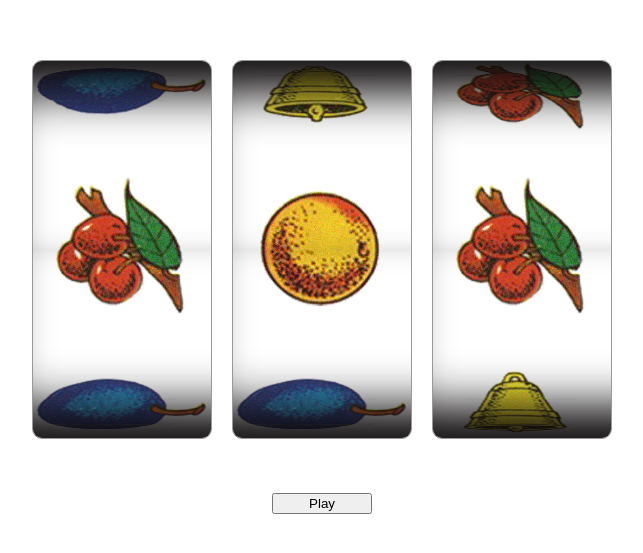
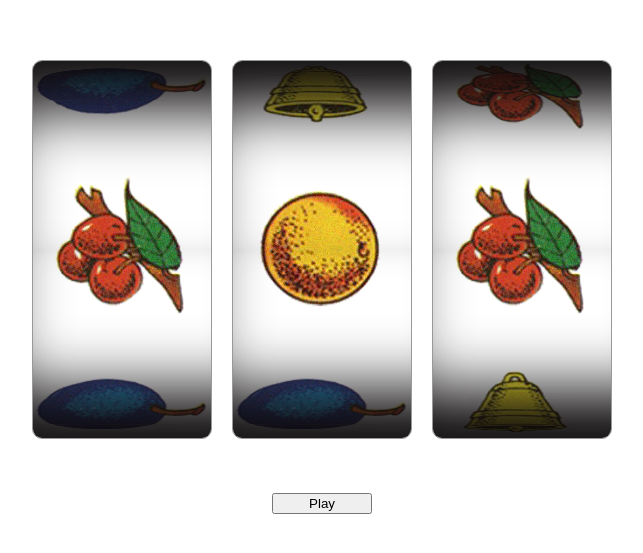
Before and after one commit to nuxy/slot-machine-gen, a website: page demo/demo.html in a window 1280 px wide. Shown: the part 113-666 px from the top of the page, without its empty margins (318-961 px from the left). Drawn offline with nearby package versions, Linux system fonts and the light colour scheme; files that its build step writes are made by us from their sources.

Commit message:
Fix reel shadow position (center line)

```diff
--- a/src/slot-machine.scss
+++ b/src/slot-machine.scss
@@ -20,11 +20,11 @@
       width: 200px;
 
       &:after {
-        box-shadow: inset -2em -2em 3em #0C090A;
+        box-shadow: inset -2em -3em 4em #0C090A;
       }
 
       &:before {
-        box-shadow: inset -2em 2em 3em #0C090A;
+        box-shadow: inset -2em 3em 4em #0C090A;
       }
 
       &:after,
```
